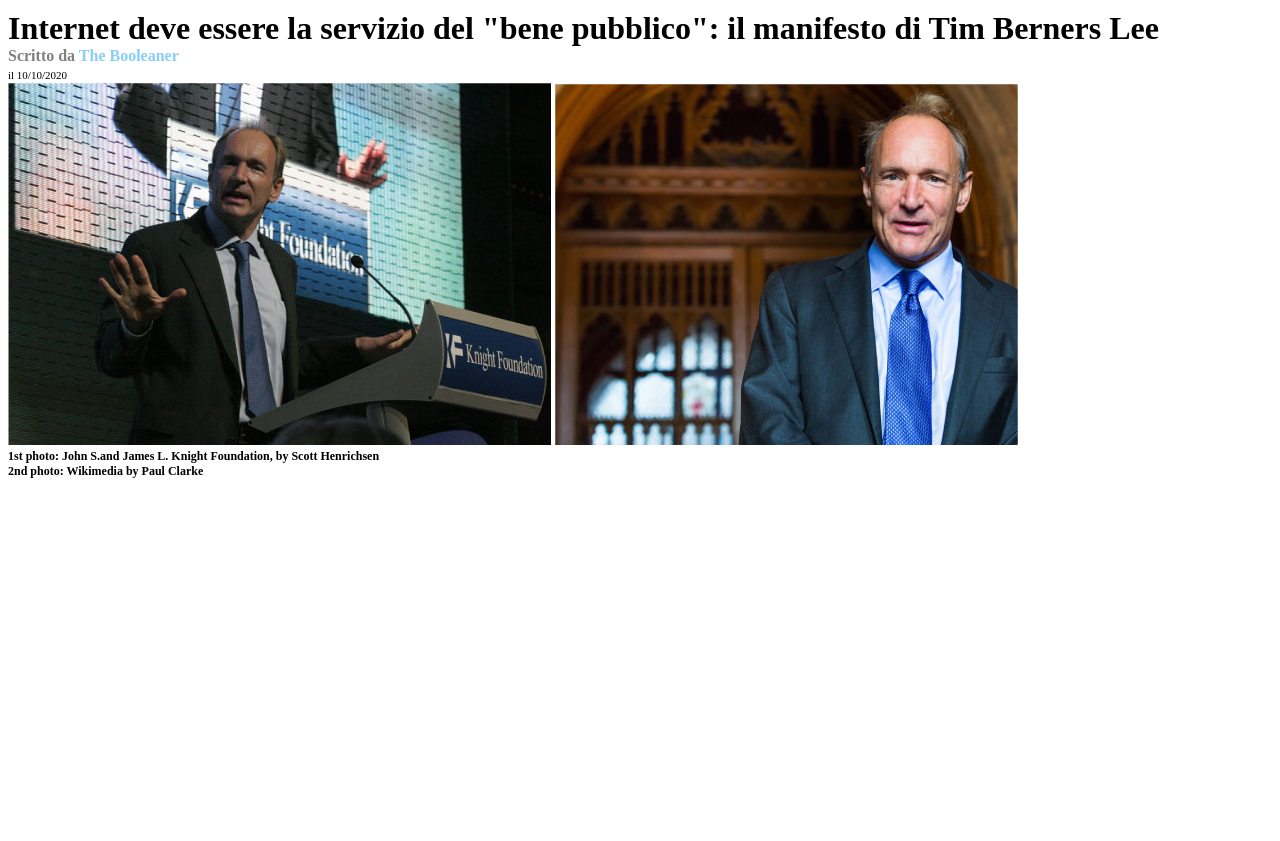
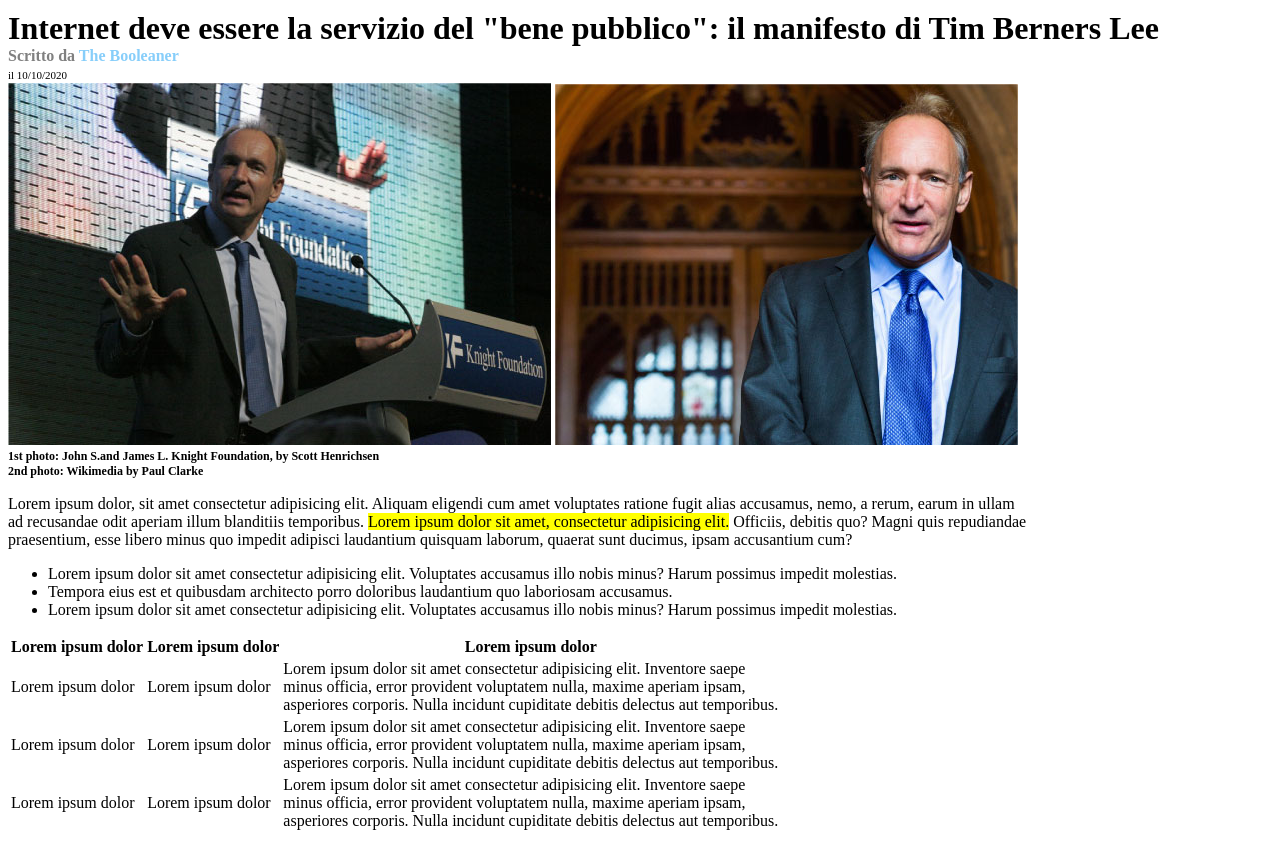
Before and after one commit to moa3337/html-css-booleaner, a plain HTML site: page index.html in a window 1280 px wide. Shown: the part 110-951 px from the top of the page. Before the commit the page ends 800 px from the top, so only its background shows below. Drawn offline with Linux system fonts and the light colour scheme.

Commit message:
creazione table

```diff
--- a/css/style.css
+++ b/css/style.css
@@ -19,3 +19,7 @@ h1{
     margin: 0;
     font-size: 12px;
 }
+
+.underlined{
+    background-color: yellow;
+}
--- a/index.html
+++ b/index.html
@@ -21,20 +21,55 @@
            </h1>
            <div class="fonte">
                <strong><span style="color:grey;">Scritto da</span>
-                <span style="color:lightskyblue;">The Booleaner</span></strong><br>
+               <span style="color:lightskyblue;">The Booleaner</span></strong><br>
                <span style="font-size: 11px;">il 10/10/2020</span>
            </div>
 
         <!--Tim Berners Lee-->
            <div>
-            <img src="./pictures/tim-1.jpg" alt="">
-            <img src="./pictures/tim-2.jpg" alt="">
-            <p class="photo-source"><strong>
+                <img src="./pictures/tim-1.jpg" alt="">
+                <img src="./pictures/tim-2.jpg" alt="">
+                <p class="photo-source"><strong>
                 1st photo: John S.and James L. Knight
                 Foundation, by Scott Henrichsen<br>
                 2nd photo: Wikimedia by Paul Clarke</strong>
+                </p>
+            </div>
+
+            <p>Lorem ipsum dolor, sit amet consectetur adipisicing elit. Aliquam eligendi cum amet voluptates ratione fugit alias accusamus, nemo, a rerum, earum in ullam<br>ad recusandae odit aperiam illum blanditiis temporibus.
+               <span class="underlined">Lorem ipsum dolor sit amet, consectetur adipisicing elit.</span> Officiis, debitis quo? Magni quis repudiandae<br>praesentium, esse libero minus quo impedit adipisci laudantium quisquam laborum, quaerat sunt ducimus, ipsam accusantium cum?
             </p>
-           </div>
+
+            <ul>
+                <li>Lorem ipsum dolor sit amet consectetur adipisicing elit. Voluptates accusamus illo nobis minus? Harum possimus impedit molestias.</li>
+                <li>Tempora eius est et quibusdam architecto porro doloribus laudantium quo laboriosam accusamus.</li>
+                <li>Lorem ipsum dolor sit amet consectetur adipisicing elit. Voluptates accusamus illo nobis minus? Harum possimus impedit molestias.</li>
+            </ul>
+
+            <table>
+                <tr>
+                    <th>Lorem ipsum dolor</th>
+                    <th>Lorem ipsum dolor</th>
+                    <th>Lorem ipsum dolor</th>
+                </tr>
+                <tr>
+                    <td>Lorem ipsum dolor</td>
+                    <td>Lorem ipsum dolor</td>
+                    <td>Lorem ipsum dolor sit amet consectetur adipisicing elit. Inventore saepe<br>minus officia, error provident voluptatem nulla, maxime aperiam ipsam,<br>asperiores corporis. Nulla incidunt cupiditate debitis delectus aut temporibus.</td>
+                </tr>
+                <tr>
+                    <td>Lorem ipsum dolor</td>
+                    <td>Lorem ipsum dolor</td>
+                    <td>Lorem ipsum dolor sit amet consectetur adipisicing elit. Inventore saepe<br>minus officia, error provident voluptatem nulla, maxime aperiam ipsam,<br>asperiores corporis. Nulla incidunt cupiditate debitis delectus aut temporibus.</td>
+                </tr>
+                <tr>
+                    <td>Lorem ipsum dolor</td>
+                    <td>Lorem ipsum dolor</td>
+                    <td>Lorem ipsum dolor sit amet consectetur adipisicing elit. Inventore saepe<br>minus officia, error provident voluptatem nulla, maxime aperiam ipsam,<br>asperiores corporis. Nulla incidunt cupiditate debitis delectus aut temporibus.</td>
+                </tr>
+            </table>
+
+
 
 
 
```
